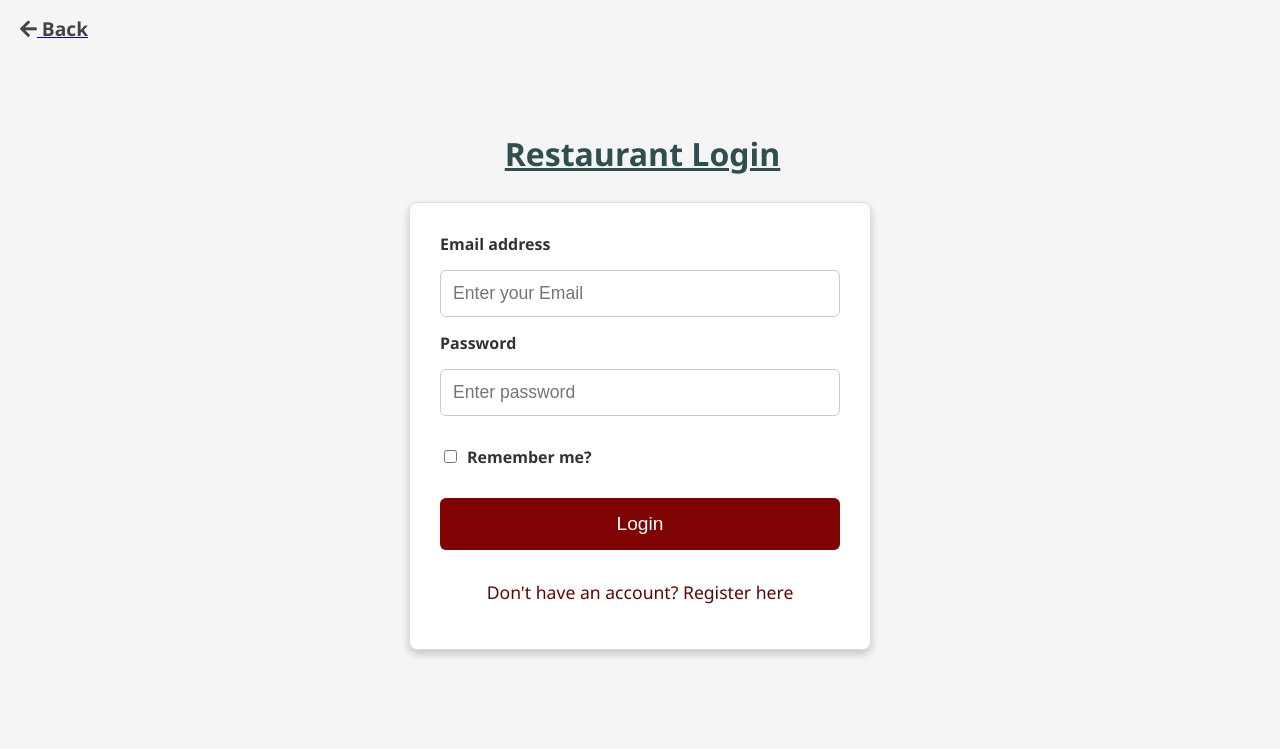
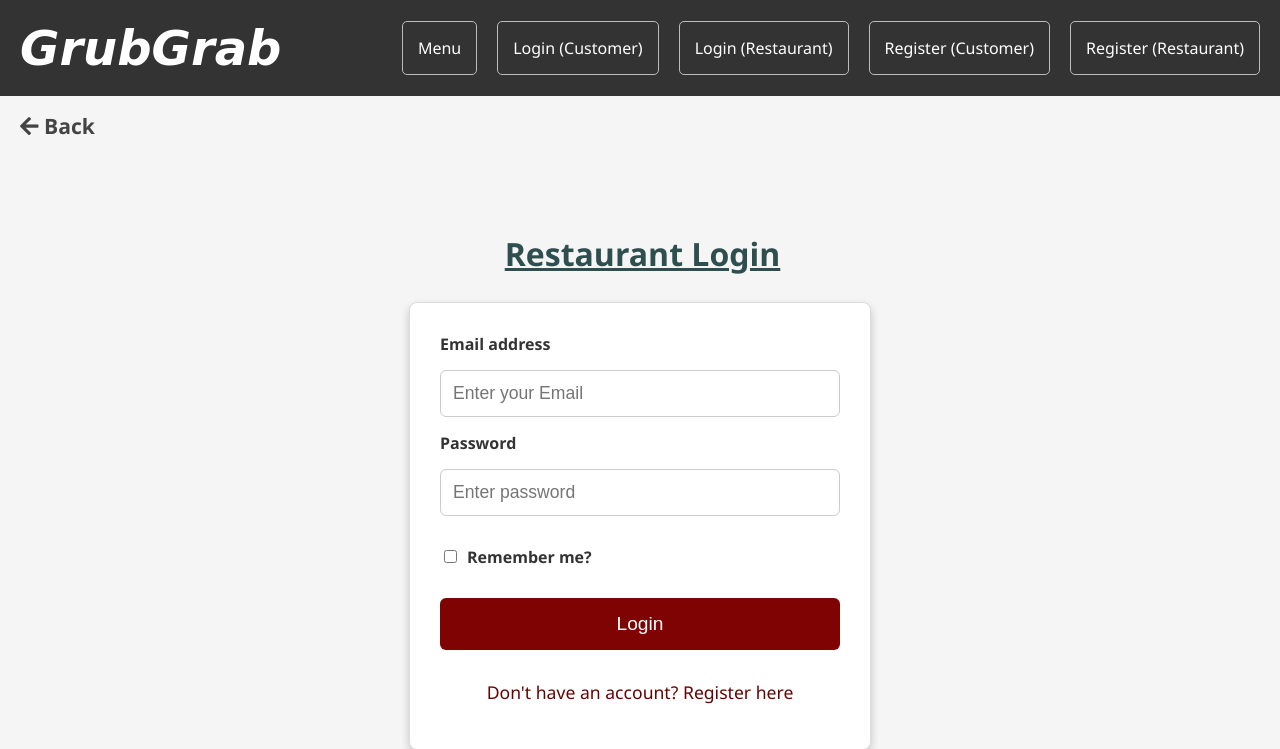
Before and after one commit to imabdullahajmal/online-food-store, a PHP site: page /login_res.php in a window 1280 px wide. Shown: the top 749 px of the page. Before the commit the page ends 657 px from the top, so only its background shows below. Run offline with PHP 8.4, Linux system fonts and the light colour scheme.

Commit message:
UI changes

```diff
--- a/login_res.php
+++ b/login_res.php
@@ -14,6 +14,47 @@ include("redirect_to_home.php");
             font-family: 'Segoe UI', Tahoma, Geneva, Verdana, sans-serif;
             margin: 0;
             padding: 0;
+        }
+
+        nav {
+            display: flex;
+            justify-content: space-between;
+            align-items: center;
+            padding: 20px;
+            background-color: #333;
+        }
+
+        nav h1 {
+            font-family: "Comic Sans MS", cursive, sans-serif;
+            font-style: oblique;
+            font-weight: bold;
+            font-size: 3em;
+            color: white;
+            margin: 0;
+        }
+
+        .nav-buttons {
+            display: flex;
+        }
+
+        .nav-buttons li {
+            list-style: none;
+            margin-left: 20px;
+        }
+
+        .nav-buttons li a {
+            color: white;
+            text-align: center;
+            padding: 15px;
+            text-decoration: none;
+            border: 1px solid #bbb;
+            border-radius: 5px;
+            transition: background-color 0.3s ease;
+        }
+
+        .nav-buttons li a:hover {
+            background-color: #ddd;
+            color: #333;
         }
 
         h3 {
@@ -116,7 +157,6 @@ include("redirect_to_home.php");
         }
 
         .back-link {
-            position: absolute;
             top: 20px;
             left: 20px;
             font-size: 1.1em;
@@ -130,9 +170,21 @@ include("redirect_to_home.php");
     </style>
 </head>
 <body>
-    <a href="index.php">
+    <nav>
+        <h1>GrubGrab</h1>
+        <ul class="nav-buttons">
+            <li><a href="menu.php">Menu</a></li>
+            <li><a href="login_usr.php">Login (Customer)</a></li>
+            <li><a href="login_res.php">Login (Restaurant)</a></li>
+            <li><a href="register_usr.php">Register (Customer)</a></li>
+            <li><a href="register_res.php">Register (Restaurant)</a></li>
+        </ul>
+    </nav>
+
+    <a href="index.php" class="back-link">
         <h3><i class="fas fa-arrow-left"></i> Back</h3>
     </a>
+
     <div class="form-container">
         <div>
             <h2>Restaurant Login</h2>
```
Also changed, not shown: register_res.php (+52 -1 lines).
